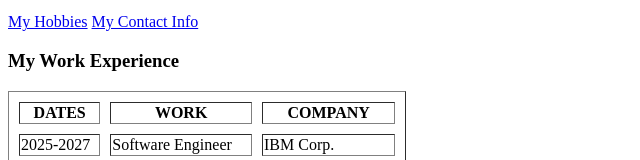
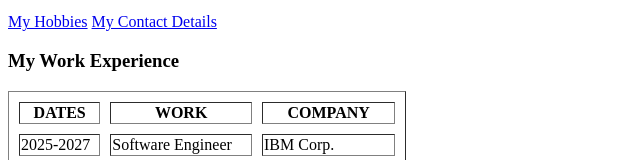
Before and after one commit to kurtordonio-zz/cv1, a plain HTML site: page index.html in a window 1280 px wide. Shown: the part 640-800 px from the top of the page, 0-640 px from the left. Drawn offline with Linux system fonts and the light colour scheme; files whose address does not match are found by name.

Commit message:
Update index.html

```diff
--- a/index.html
+++ b/index.html
@@ -23,7 +23,7 @@
   <li>Elementary : Sophia School Inc.</li>
 </ul>
 <a href="hobbies.html">My Hobbies</a>
-<a href="contact.html">My Contact Info</a>
+<a href="contact.html">My Contact Details</a>
 <h3>My Work Experience</h3>
 <table border="1" cellspacing="10">
 	<thead>
```
